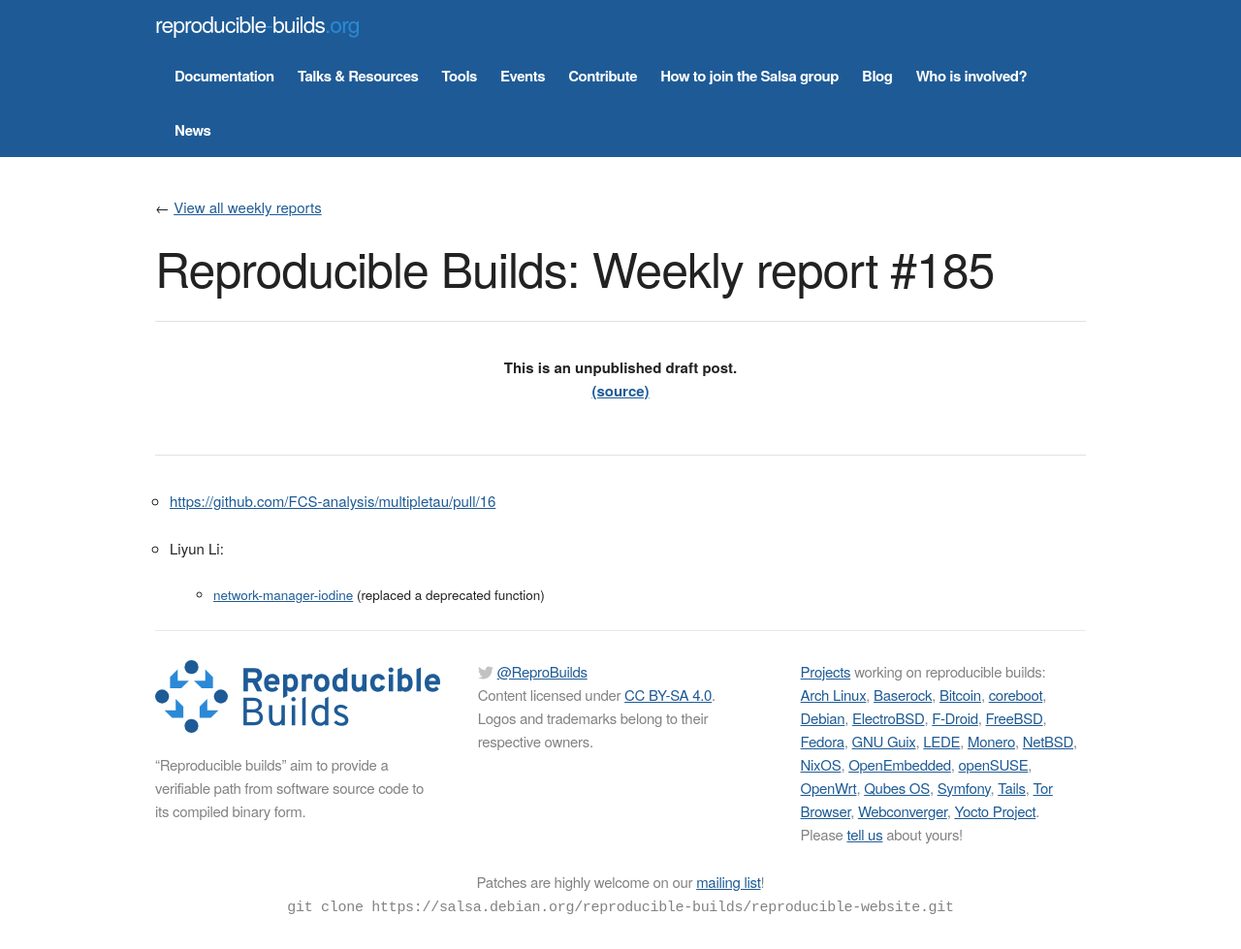
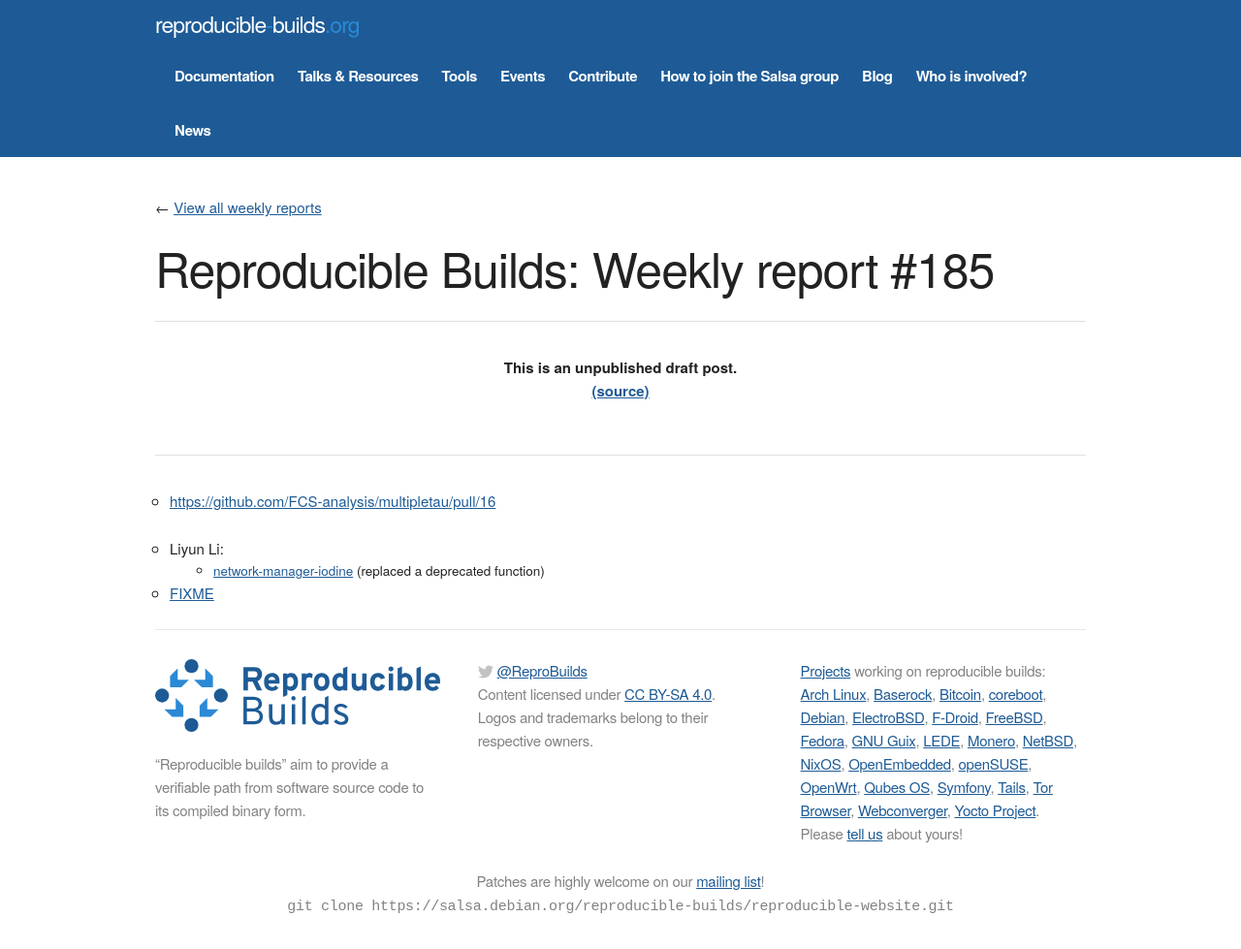
Before and after one commit to prototypefund/reproducible-website, a Jekyll site: the page built from _blog/posts/185.md, in a window 1280 px wide. Shown: the whole page at 97% size. Built offline with Jekyll 4.4.1, drawn with Linux system fonts in a browser that asks for light colours; some web fonts are replaced.

Commit message:
185 += http://lists.gnu.org/archive/html/info-mtools/2018-11/msg00000.html

```diff
--- a/_blog/posts/185.md
+++ b/_blog/posts/185.md
@@ -7,3 +7,5 @@
 
 * Liyun Li:
    * [network-manager-iodine](https://gitlab.gnome.org/GNOME/network-manager-iodine/merge_requests/1) (replaced a deprecated function)
+
+* [FIXME](http://lists.gnu.org/archive/html/info-mtools/2018-11/msg00000.html)
```
